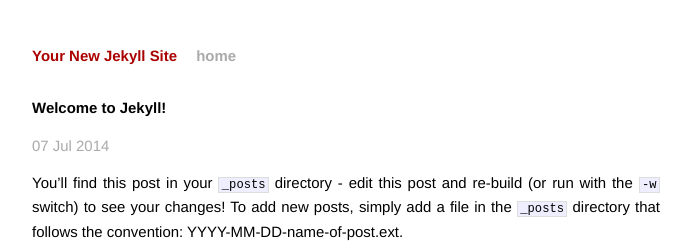
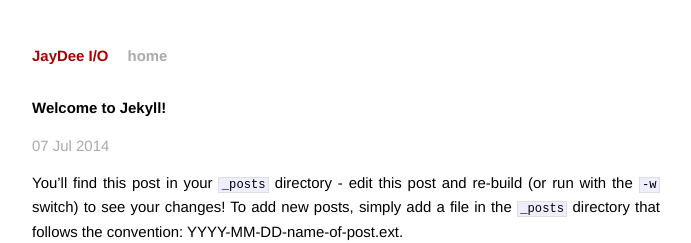
Before and after one commit to jaydee-io/jaydee-io.github.io, a Jekyll site: the page built from _posts/2014-07-07-welcome-to-jekyll.markdown, in a window 1280 px wide. Shown: the top 243 px of the page, without its empty margins (294-985 px from the left). Built offline with Jekyll 4.4.1, drawn with Linux system fonts in a browser that asks for light colours; Markdown is read by kramdown in place of the engine named in the settings.

Commit message:
Mise à jour de la mise en page

```diff
--- a/_config.yml
+++ b/_config.yml
@@ -1,4 +1,4 @@
-name: Your New Jekyll Site
+name: "JayDee I/O"
 markdown: redcarpet
 highlighter: pygments
 sass:
--- a/_layouts/default.html
+++ b/_layouts/default.html
@@ -3,10 +3,14 @@
     <head>
         <meta charset="utf-8">
         <meta http-equiv="X-UA-Compatible" content="IE=edge,chrome=1">
-        <title>{{ page.title }}</title>
+        {% if page.title %}
+            <title>{{ page.title }}&nbsp;|&nbsp;{{ site.name }}</title>
+        {% else %}
+            <title>{{ site.name }}</title>
+        {% endif %}
         <meta name="viewport" content="width=device-width">
 
-        <!-- syntax highlighting CSS -->
+        <!-- Syntax highlighting CSS -->
         <link rel="stylesheet" href="/css/syntax.css">
 
         <!-- Custom CSS -->
--- a/index.html
+++ b/index.html
@@ -1,13 +1,15 @@
 ---
 layout: default
-title: Your New Jekyll Site
 ---
 
 <div id="home">
   <h1>Blog Posts</h1>
   <ul class="posts">
     {% for post in site.posts %}
-      <li><span>{{ post.date | date_to_string }}</span> &raquo; <a href="{{ post.url }}">{{ post.title }}</a></li>
+      <li>
+        <span>{{ post.date | date_to_string }}</span> &raquo; <a href="{{ post.url }}">{{ post.title }}</a>
+        <div style="text-overflow:ellipsis;">{{ post.excerpt }}</div>
+      </li>
     {% endfor %}
   </ul>
 </div>
```
